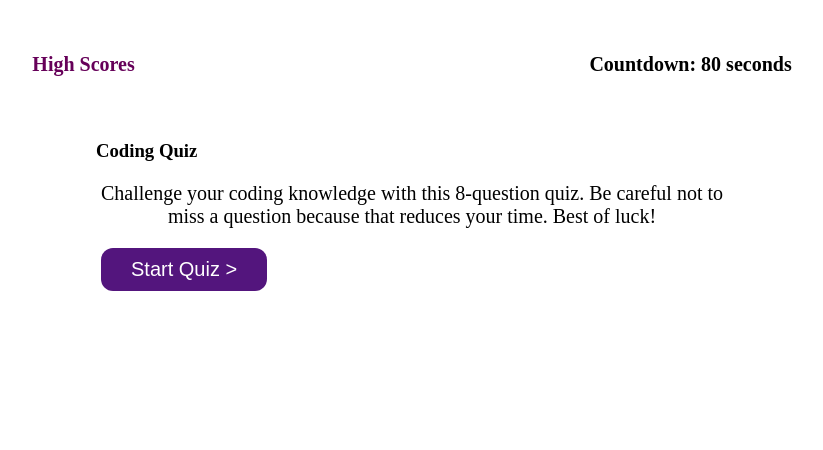
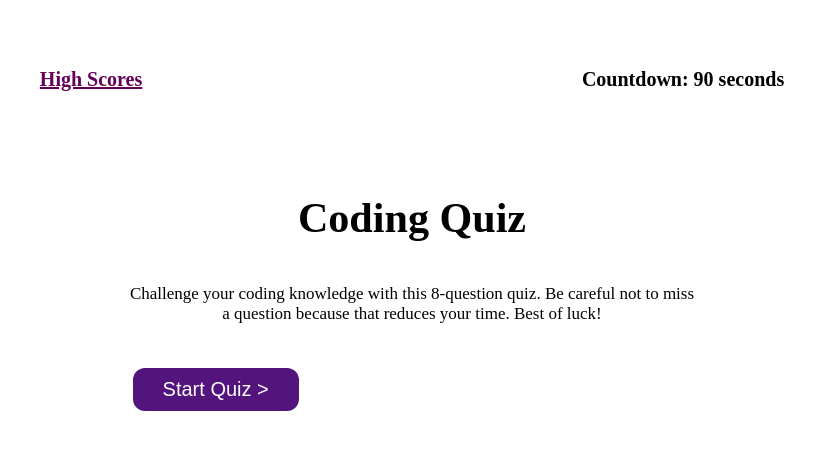
Before and after one commit to bonniefaucett/challenge-04, a plain HTML site: page index.html in a window 1280 px wide. Shown: the whole page, without its empty margins (228-1051 px from the left). Drawn offline with Linux system fonts and the light colour scheme.

Commit message:
more edits to styling and added another quiz prompt

```diff
--- a/assets/script.js
+++ b/assets/script.js
@@ -2,7 +2,7 @@
 var currentQuestion = 0;
 
 // Establish the quiz countdown timer, which then comes
-var scoreTimer = 80;
+var scoreTimer =90;
 
 // Quiz countdown.
 var timeInterval = 0;
--- a/assets/style.css
+++ b/assets/style.css
@@ -2,20 +2,18 @@
     box-sizing: border-box;
   }
 
-/*styling for the header and header elements */
   #header-container {
     display: flex;
     flex-wrap: wrap;
     justify-content: space-around;
-    padding: 25px;
     align-items: center;
+    padding: 40px;
 }
 header a {
-    text-decoration: none;
     color: #660059;
+    font-weight: bold;
     font-size: 20px;
     display: inline;
-    font-weight: bold;
 }
 header p {
     display: inline;
@@ -29,20 +27,17 @@ main {
     justify-content: center;
 }
 
-/* styling for the question wraper and elements that apper in the
-question wrapper */
 .question-container {
-    width: 50%;
-}
-
-.question-container 3 {
+    width: 45%;
     font-size: 36px;
     text-align: center;
     min-height: 100px;
 }
+
 .question-container p {
     text-align: center;
-    font-size: 20px;
+    font-size: 17px;
+    padding-bottom: 27px;
 }
 
 #startBtn-container {
@@ -50,7 +45,6 @@ question wrapper */
     justify-content: center;
 }
 
-/* styling for the button class */
 .btn {
     outline: none;
     border: none;
@@ -68,7 +62,6 @@ question wrapper */
     background: #FF1493;
 }
 
-/* styling for the ordered list / answer choices */
 #choice-ol {
     padding: 0;
     display: flex;
@@ -92,13 +85,11 @@ question wrapper */
     background: #FF1493;
 }
 
-/* styling for the correct / wrong feedback */
 #feedback-message {
     font-size: 32px;
     color: gray;
 }
 
-/* styling for the "enter initials" form */
 #initials-form-wrapper {
     height: 100px;
     display: flex;
@@ -123,7 +114,6 @@ question wrapper */
     font-size: 20px;
 }
 
-/* styling for the high scores page */
 #scores-title {
     font-size: 48px;
     text-align: center;
@@ -154,7 +144,6 @@ question wrapper */
     padding: 10px 10px;
 }
 
-/* styling for the buttons on the high scores page */
 #button-wrapper {
     display: flex;
     justify-content: center;
```
